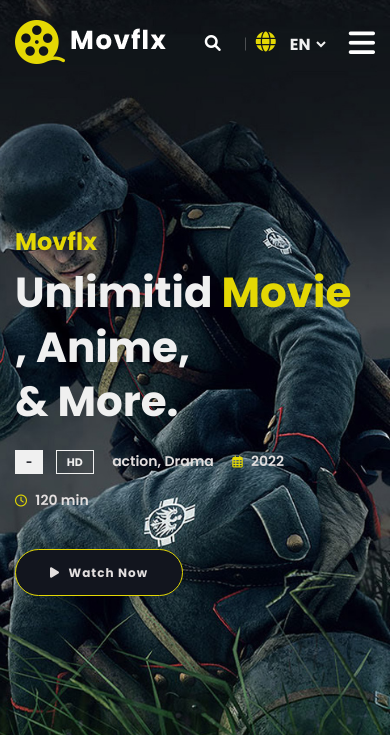
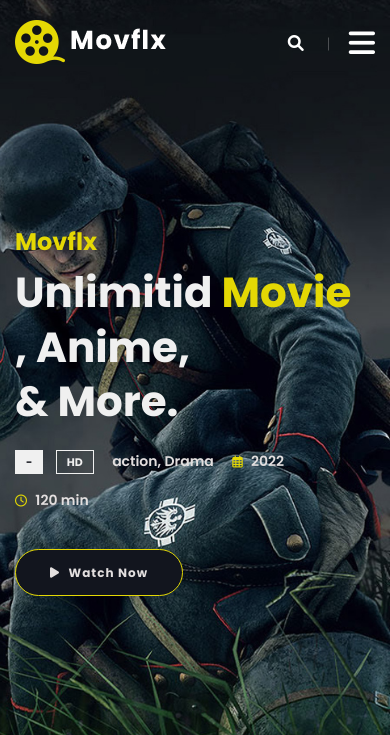
Before and after one commit to abdoshbr3322/Movflx, a PHP site: page / in a window 390 px wide. Shown: the top 735 px of the page. Run offline with PHP 8.4, Linux system fonts and the light colour scheme.

Commit message:
Finished Movies Sedtion And Fixed Some Issues

```diff
--- a/css/styles.css
+++ b/css/styles.css
@@ -140,17 +140,6 @@ header nav {
   display: flex;
   align-items: center;
 }
-/* @media (max-width: 576px) {
-  header nav {
-    position: absolute;
-    top: 25px;
-    right: 10px;
-    flex-direction: column-reverse;
-  }
-  header nav > *:not(.navbar ,.overlay) {
-    margin-bottom: 15px;
-  }
-} */
 header nav .menu-opener {
   color: #fff;
   font-size: 30px;
@@ -207,7 +196,7 @@ header nav ul li a.active {
   color: var(--main-color);
 }
 @media (max-width: 991px) {
-  header nav  ul.navbar {
+  header nav ul.navbar {
     flex-direction: column;
     position: fixed;
     top: 0;
@@ -350,7 +339,6 @@ header nav ul .mega-menu .menu-item a::before {
     padding-left: 20px !important;
   }
 }
-
 header .search {
   margin-left: 10px;
   padding-right: 25px;
@@ -369,9 +357,15 @@ header .search::after {
   transform: translateY(-50%);
   right: 0;
 }
+
 header .lang {
   margin-left: 10px;
   display: flex;
+}
+@media (max-width: 576px) {
+  header .lang {
+    display: none;
+  }
 }
 header .lang i {
   color: var(--main-color);
@@ -500,21 +494,21 @@ header .lang select option {
 }
 @media (min-width: 576px) {
   .movies .content {
-    grid-template-columns: repeat(2 ,1fr);
+    grid-template-columns: repeat(2, 1fr);
   }
 }
 @media (min-width: 992px) {
   .movies .content {
-    grid-template-columns: repeat(3 ,1fr);
+    grid-template-columns: repeat(3, 1fr);
   }
 }
 @media (min-width: 1200px) {
   .movies .content {
-    grid-template-columns: repeat(4 ,1fr);
+    grid-template-columns: repeat(4, 1fr);
   }
 }
 .movies .box .image {
-  background-color: rgba(221, 214, 214 ,1);
+  background-color: rgba(221, 214, 214, 1);
   position: relative;
   border-radius: 5px;
   overflow: hidden;
@@ -524,7 +518,7 @@ header .lang select option {
 }
 @keyframes load-image {
   to {
-    background-color: rgba(221, 214, 214 ,0.8);
+    background-color: rgba(221, 214, 214, 0.8);
   }
 }
 .movies .box .image img {
@@ -539,7 +533,11 @@ header .lang select option {
   left: 0;
   width: 100%;
   height: 100%;
-  background-image: linear-gradient(to bottom ,transparent ,rgba(22, 11, 11 ,0.76) 65%);
+  background-image: linear-gradient(
+    to bottom,
+    transparent,
+    rgba(22, 11, 11, 0.76) 65%
+  );
   opacity: 0;
   transition: var(--secondary-transition);
 }
```
